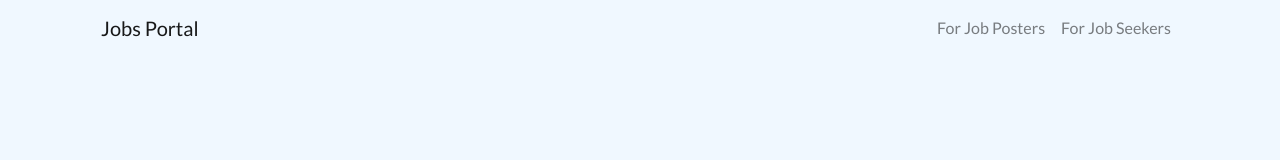
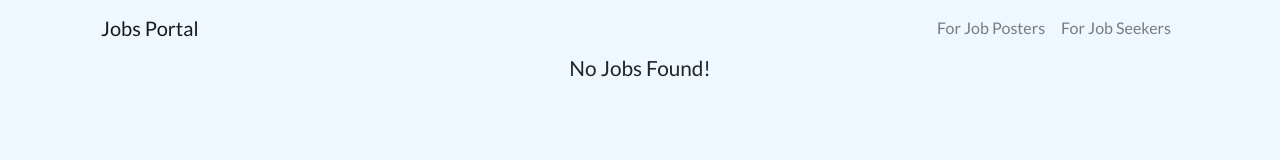
Before and after one commit to noorsheikh/jobs-portal-ui, a React (Create React App) app: page /search in a window 1280 px wide. Shown: the top 160 px of the page. Built offline with nearby package versions, Linux system fonts and the light colour scheme.

Commit message:
search page added

```diff
--- a/src/App.tsx
+++ b/src/App.tsx
@@ -8,6 +8,7 @@ import Home from './containers/Home';
 import JobPoster from './containers/JobPoster';
 import JobSeeker from './containers/JobSeeker';
 import NavigationBar from './components/NavigationBar';
+import Search from './containers/Search';
 
 class App extends React.Component<{}, {}> {
   render() {
@@ -20,6 +21,7 @@ class App extends React.Component<{}, {}> {
           <Route path="/" exact component={Home} />
           <Route path="/jobs-posters" render={() => <JobPoster />} />
           <Route path="/jobs-seekers" render={() => <JobSeeker />} />
+          <Route path="/search" component={Search} />
         </Router>
       </Provider>
     )
--- /dev/null
+++ b/src/components/LoadingJobs/index.tsx
@@ -0,0 +1,7 @@
+import React from 'react';
+import { FontAwesomeIcon } from '@fortawesome/react-fontawesome';
+import { faSpinner } from '@fortawesome/free-solid-svg-icons';
+
+const LoadingJobs: React.FC = () => (<FontAwesomeIcon style={{textAlign: "center"}} icon={faSpinner} pulse />);
+
+export default LoadingJobs;
--- a/src/components/SearchArea/index.tsx
+++ b/src/components/MainSearch/index.tsx
@@ -10,6 +10,7 @@ import {
 
 interface SearchPropos {
     searchJobs: Function;
+    history: any;
 }
 
 interface SearchState {
@@ -17,7 +18,7 @@ interface SearchState {
     where: string;
 }
 
-class SearchArea extends React.Component<SearchPropos, SearchState> {
+class MainSearch extends React.Component<SearchPropos, SearchState> {
     handleChange = (e: any) => {
         const {name, value} = e.currentTarget;
         this.setState({[name]: value} as SearchState, () => {
@@ -30,6 +31,7 @@ class SearchArea extends React.Component<SearchPropos, SearchState> {
         console.log(this.state);
         this.props.searchJobs(what, where);
         e.preventDefault();
+        this.props.history.push('/search');
     }
 
     clearSearch = (): void => {
@@ -79,4 +81,4 @@ class SearchArea extends React.Component<SearchPropos, SearchState> {
     }
 }
 
-export default SearchArea;
+export default MainSearch;
--- a/src/containers/Home/index.tsx
+++ b/src/containers/Home/index.tsx
@@ -5,33 +5,27 @@ import {
     Col
 } from 'react-bootstrap';
 import JobItem from '../../components/JobItem';
-import SearchArea from '../../components/SearchArea';
+import MainSearch from '../../components/MainSearch';
 import { connect } from 'react-redux';
 import { fetchJobs, searchJobs } from '../../actions';
 import { JobsState } from '../../models/States';
 import Job from '../../models/Job';
-import { FontAwesomeIcon } from '@fortawesome/react-fontawesome';
-import { faSpinner } from '@fortawesome/free-solid-svg-icons';
+import LoadingJobs from '../../components/LoadingJobs';
 
 interface HomePropos {
     jobs: JobsState;
-    jobsSearchResult: JobsState;
     fetchJobs: Function;
     searchJobs: Function;
+    history: any;
 }
 
 interface HomeState {
     jobs: JobsState;
-    jobsSearchResult: JobsState;
 }
 
 class Home extends React.Component<HomePropos, {}> {
     componentDidMount() {
         this.props.fetchJobs();
-    }
-
-    renderJobsSearchResult = (jobs: Job[]) => {
-        return jobs.map(job => <JobItem {...job} key={job.id} />);
     }
 
     renderLatestJobs = (jobs: Job[]) => {
@@ -44,25 +38,20 @@ class Home extends React.Component<HomePropos, {}> {
         return <h2 className="text-center">No Jobs Found!</h2>;
     }
 
-    loadingJobs = () => (<FontAwesomeIcon style={{textAlign: "center"}} icon={faSpinner} pulse />)
-
     render() {
-        const { searchJobs } = this.props;
-        const jobsSearchResult = this.props.jobsSearchResult.jobs;
+        const { searchJobs, history } = this.props;
         const latestJobs = this.props.jobs.jobs;
-        const isLoading: boolean = this.props.jobsSearchResult.pending || this.props.jobs.pending;
-        console.log(jobsSearchResult);
+        const isLoading: boolean = this.props.jobs.pending;
         return (
             <React.Fragment>
-                <SearchArea searchJobs={searchJobs} />
+                <MainSearch searchJobs={searchJobs} history={history} />
                 <Container>
                     <Row className="justify-content-md-center">
                         <Col lg={10} className={(isLoading ? 'text-center' : '')}>
                             {isLoading ? (
-                                this.loadingJobs()
+                                <LoadingJobs />
                             ) : (
-                                jobsSearchResult.length > 0 ? this.renderJobsSearchResult(jobsSearchResult)
-                                    : this.noJobsFound()
+                                this.renderLatestJobs(latestJobs)
                             )}
                         </Col>
                     </Row>
@@ -73,8 +62,7 @@ class Home extends React.Component<HomePropos, {}> {
 }
 
 const mapStateToProps = (state: HomeState) => ({
-    jobs: state.jobs,
-    jobsSearchResult: state.jobsSearchResult
+    jobs: state.jobs
 })
 
 export default connect(mapStateToProps, {fetchJobs, searchJobs})(Home);
--- /dev/null
+++ b/src/containers/Search/index.tsx
@@ -0,0 +1,53 @@
+import React from 'react';
+import { Container, Row, Col } from 'react-bootstrap';
+import { connect } from 'react-redux';
+import JobItem from '../../components/JobItem';
+import Job from '../../models/Job';
+import { JobsState } from '../../models/States';
+import LoadingJobs from '../../components/LoadingJobs';
+
+interface SearchProps {
+    jobsSearchResult: JobsState;
+}
+
+interface SearchState {
+    jobsSearchResult: JobsState;
+}
+
+class Search extends React.Component<SearchProps, SearchState> {
+    renderJobsSearchResult = (jobs: Job[]) => {
+        return jobs.map(job => <JobItem {...job} key={job.id} />);
+    }
+
+    noJobsFound = () => {
+        return <h2 className="text-center">No Jobs Found!</h2>;
+    }
+
+    render() {
+        const jobsSearchResult = this.props.jobsSearchResult.jobs;
+        console.log(jobsSearchResult);
+        const isLoading: boolean = this.props.jobsSearchResult.pending;
+        return(
+            <React.Fragment>
+                <Container>
+                    <Row className="justify-content-md-center">
+                        <Col lg={10} className={(isLoading ? 'text-center' : '')}>
+                            {isLoading ? (
+                                <LoadingJobs />
+                            ) : (
+                                jobsSearchResult.length > 0 ? this.renderJobsSearchResult(jobsSearchResult)
+                                    : this.noJobsFound()
+                            )}
+                        </Col>
+                    </Row>
+                </Container>
+            </React.Fragment>
+        );
+    }
+}
+
+const mapStateToProps = (state: SearchState) => ({
+    jobsSearchResult: state.jobsSearchResult
+})
+
+export default connect(mapStateToProps)(Search);
```
Also changed, not shown: 1 other file (tests, documents, lock files or other folders).
